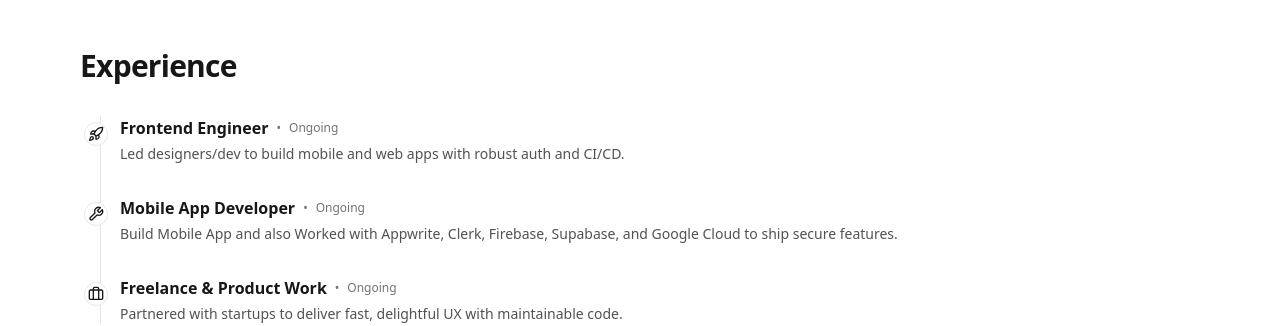
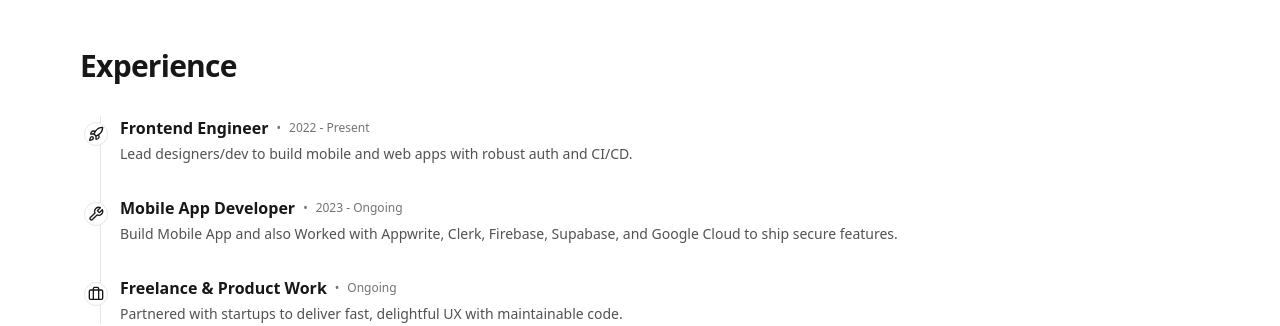
Before and after one commit to davidojo1144/Dave-Portfolio, a React (Vite) app: page / in a window 1280 px wide. Shown: the part 2200-2526 px from the top of the page. Built offline with nearby package versions, Linux system fonts and the light colour scheme.

Commit message:
Dave Portfolio

```diff
--- a/src/components/experience-timeline.tsx
+++ b/src/components/experience-timeline.tsx
@@ -7,13 +7,13 @@ const items = [
   {
     icon: <Rocket className="h-4 w-4" />,
     title: "Frontend Engineer",
-    period: "Ongoing",
-    body: "Led designers/dev to build mobile and web apps with robust auth and CI/CD.",
+    period: " 2022 - Present",
+    body: "Lead designers/dev to build mobile and web apps with robust auth and CI/CD.",
   },
   {
     icon: <Wrench className="h-4 w-4" />,
     title: "Mobile App Developer",
-    period: "Ongoing",
+    period: "2023 - Ongoing",
     body: "Build Mobile App and also Worked with Appwrite, Clerk, Firebase, Supabase, and Google Cloud to ship secure features.",
   },
   {
```
